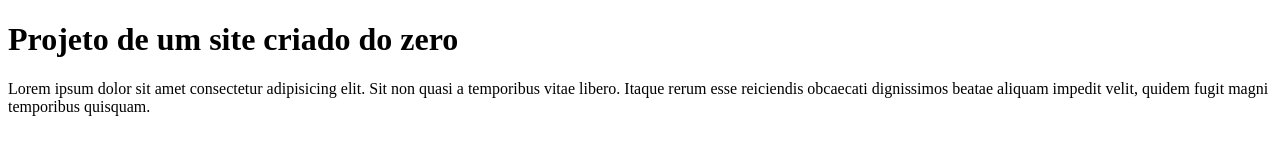
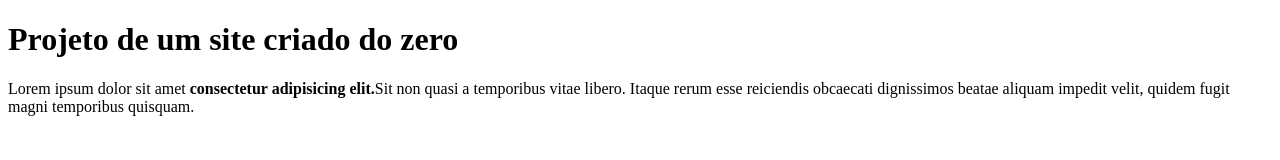
Before and after one commit to josuewagner/website-project, a plain HTML site: page Web/index.html in a window 1280 px wide. Drawn offline with Linux system fonts and the light colour scheme.

Commit message:
aplicou strong

```diff
--- a/Web/index.html
+++ b/Web/index.html
@@ -7,6 +7,6 @@
 </head>
 <body>
     <h1>Projeto de um site criado do zero</h1>
-    <p>Lorem ipsum dolor sit amet consectetur adipisicing elit. Sit non quasi a temporibus vitae libero. Itaque rerum esse reiciendis obcaecati dignissimos beatae aliquam impedit velit, quidem fugit magni temporibus quisquam.</p>
+    <p>Lorem ipsum dolor sit amet <strong>consectetur adipisicing elit.</strong>Sit non quasi a temporibus vitae libero. Itaque rerum esse reiciendis obcaecati dignissimos beatae aliquam impedit velit, quidem fugit magni temporibus quisquam.</p>
 </body>
 </html>
```
